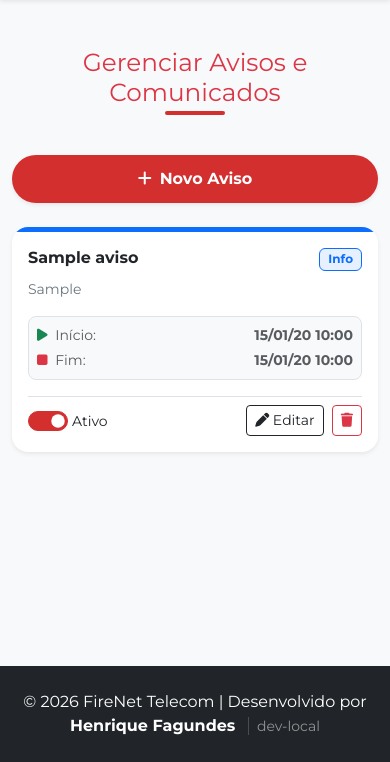
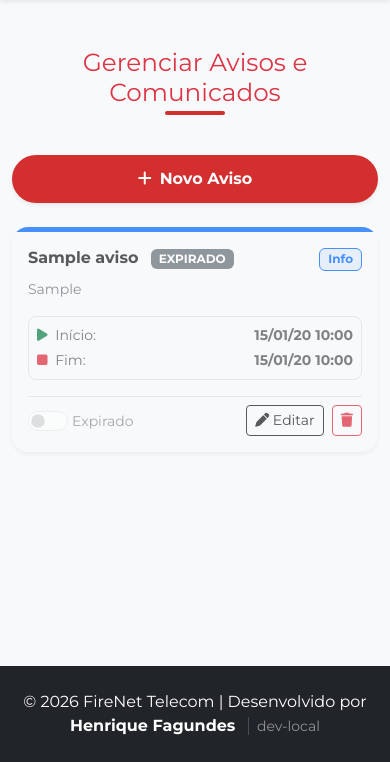
Before and after one commit to AprendendoLinux/firenet, a Flask app: page /admin/avisos in a window 390 px wide. Shown: the part 82-844 px from the top of the page. Run offline with Flask 3, Linux system fonts and the light colour scheme; a user stored in the database is signed in; data comes from the database, SQL or seed files in the repository; tables that the repository leaves empty hold one stand-in row (values such as "Sample post"); data that the repository does not hold is empty; some libraries are stand-ins or nearby versions.

Commit message:
feat(admin): refatora sistema de avisos (validação de conflitos e expiração automática)
Implementa nova lógica de negócios para o módulo de Avisos/Comunicados, garantindo integridade no agendamento e melhor experiência de uso.

Alterações no Backend (app.py):
- Restaura rota `GET /admin/avisos/get/<id>` corrigindo o funcionamento do botão "Editar".
- Implementa função `check_conflict()` para detectar sobreposição de horários entre avisos ativos.
- Atualiza `salvar_aviso`:
  - Impede datas retroativas (Data Fim no passado).
  - Valida cronologia (Data Fim deve ser maior que Início).
  - Salva automaticamente como INATIVO se houver conflito de horário, alertando o usuário.
- Atualiza `toggle_aviso`:
  - Remove exclusividade (permite múltiplos avisos ativos simultaneamente se não houver conflito).
  - Bloqueia ativação de avisos já expirados.
  - Bloqueia ativação se houver choque de horário com outro aviso vigente.

Alterações no Frontend (avisos.html):
- Adiciona lógica visual para avisos expirados (Badge "EXPIRADO" e opacidade reduzida).
- Bloqueia (disabled) o interruptor (switch) de ativação para avisos vencidos.
- Ajusta layout responsivo (Tabela Desktop / Cards Mobile) para suportar os novos status.

```diff
--- a/app.py
+++ b/app.py
@@ -210,6 +210,7 @@ def obter_mensagem_indisponibilidade():
         return "No momento, estamos fora do horário de atendimento."
 
 # --- FUNÇÃO AUXILIAR PARA AVISOS ---
+# --- FUNÇÃO AUXILIAR PARA AVISOS (ATUALIZADA) ---
 def get_aviso_ativo():
     try:
         conn = get_db_connection()
@@ -217,7 +218,8 @@ def get_aviso_ativo():
 
         agora = datetime.now()
 
-        # Seleciona aviso que está ATIVO, DENTRO DO PRAZO (ou sem prazo)
+        # Busca o aviso que está ATIVO E DENTRO DO PRAZO EXATO NESTE SEGUNDO
+        # Tratamos NULL como infinito (inicio NULL = sempre começou, fim NULL = nunca acaba)
         query = """
             SELECT * FROM avisos
             WHERE ativo = 1
@@ -233,6 +235,50 @@ def get_aviso_ativo():
     except Exception as e:
         print(f"Erro ao buscar aviso: {e}")
         return None
+
+# --- FUNÇÃO PARA VERIFICAR CONFLITO DE HORÁRIO ---
+def check_conflict(start, end, exclude_id=None):
+    """
+    Verifica se existe algum aviso ATIVO que conflite com o período start-end.
+    Retorna True se houver conflito, False se estiver livre.
+    """
+    try:
+        conn = get_db_connection()
+        cursor = conn.cursor()
+
+        # Define datas "infinitas" para comparação se vier None
+        # Se start for None (Imediato), consideramos ano 2000
+        # Se end for None (Indeterminado), consideramos ano 2100
+        s_check = start if start else datetime(2000, 1, 1)
+        e_check = end if end else datetime(2100, 1, 1)
+
+        # Query inteligente de sobreposição:
+        # (StartA < EndB) AND (EndA > StartB)
+        query = """
+            SELECT id, data_inicio, data_fim FROM avisos
+            WHERE ativo = 1
+            AND id != %s
+        """
+        params = [exclude_id if exclude_id else -1]
+
+        cursor.execute(query, params)
+        avisos_ativos = cursor.fetchall()
+        cursor.close()
+        conn.close()
+
+        for row in avisos_ativos:
+            # Recupera datas do banco, tratando NULLs
+            db_start = row[1] if row[1] else datetime(2000, 1, 1)
+            db_end = row[2] if row[2] else datetime(2100, 1, 1)
+
+            # Lógica de colisão
+            if s_check < db_end and e_check > db_start:
+                return True # Conflitou!
+
+        return False
+    except Exception as e:
+        print(f"Erro ao verificar conflito: {e}")
+        return True # Na dúvida, bloqueia
 
 @app.context_processor
 def inject_global_vars():
@@ -1238,25 +1284,69 @@ def admin_relatorios():
                            data_fim=data_fim,
                            status_filtro=status_filtro)
 
+# --- FUNÇÃO AUXILIAR PARA VERIFICAR CONFLITO DE HORÁRIO ---
+def check_conflict(start, end, exclude_id=None):
+    """
+    Verifica se existe algum aviso ATIVO que conflite com o período start-end.
+    Retorna True se houver conflito, False se estiver livre.
+    Trata datas NULL como 'Infinito' (Início NULL = Desde sempre, Fim NULL = Para sempre).
+    """
+    try:
+        conn = get_db_connection()
+        cursor = conn.cursor()
+
+        # Datas de referência para "Infinito"
+        min_date = datetime(2000, 1, 1)
+        max_date = datetime(2100, 1, 1)
+
+        # Define o intervalo do aviso que estamos TENTANDO salvar/ativar
+        s_check = start if start else min_date
+        e_check = end if end else max_date
+
+        # Busca todos os avisos ativos (exceto o que estamos editando)
+        query = "SELECT id, data_inicio, data_fim FROM avisos WHERE ativo = 1"
+        params = []
+
+        if exclude_id:
+            query += " AND id != %s"
+            params.append(exclude_id)
+
+        cursor.execute(query, params)
+        avisos_ativos = cursor.fetchall()
+        cursor.close()
+        conn.close()
+
+        for row in avisos_ativos:
+            # Intervalo do aviso já existente no banco
+            db_start = row[1] if row[1] else min_date
+            db_end = row[2] if row[2] else max_date
+
+            # Lógica de Colisão: (InicioA < FimB) E (FimA > InicioB)
+            # Se isso for verdade, os tempos se sobrepõem.
+            if s_check < db_end and e_check > db_start:
+                return True # CONFLITO DETECTADO!
+
+        return False
+    except Exception as e:
+        print(f"Erro ao verificar conflito: {e}")
+        return False
 
 # --- ROTAS DE GERENCIAMENTO DE AVISOS ---
 
-# ... (No final do arquivo app.py) ...
 @app.route('/admin/avisos')
 @login_required
 def admin_avisos():
     conn = get_db_connection()
     cursor = conn.cursor(pymysql.cursors.DictCursor)
-    # Lista todos, ordenados por data de criação
     cursor.execute("SELECT * FROM avisos ORDER BY created_at DESC")
     avisos = cursor.fetchall()
     cursor.close()
     conn.close()
 
-    current_year = datetime.now().year
-    return render_template('admin/avisos.html', avisos=avisos, current_year=current_year)
-
-# Rota para obter dados de um aviso específico (para edição)
+    # Passamos 'now' para o template poder bloquear avisos expirados visualmente
+    return render_template('admin/avisos.html', avisos=avisos, now=datetime.now(), current_year=datetime.now().year)
+
+# [IMPORTANTE] Esta é a rota que faltava para o botão EDITAR funcionar
 @app.route('/admin/avisos/get/<int:aviso_id>', methods=['GET'])
 @login_required
 def get_aviso_dados(aviso_id):
@@ -1268,7 +1358,7 @@ def get_aviso_dados(aviso_id):
     conn.close()
 
     if aviso:
-        # Converter datas para string compatível com input datetime-local (YYYY-MM-DDTHH:MM)
+        # Formata datas para o input HTML (YYYY-MM-DDTHH:MM)
         if aviso['data_inicio']:
             aviso['data_inicio'] = aviso['data_inicio'].strftime('%Y-%m-%dT%H:%M')
         if aviso['data_fim']:
@@ -1280,41 +1370,62 @@ def get_aviso_dados(aviso_id):
 @login_required
 def salvar_aviso():
     try:
-        aviso_id = request.form.get('id') # Campo oculto ID
+        aviso_id = request.form.get('id')
         titulo = request.form.get('titulo')
         mensagem = request.form.get('mensagem')
         tipo = request.form.get('tipo', 'info')
-        inicio = request.form.get('data_inicio')
-        fim = request.form.get('data_fim')
-
-        if not inicio: inicio = None
-        if not fim: fim = None
+        inicio_str = request.form.get('data_inicio')
+        fim_str = request.form.get('data_fim')
+
+        # Conversão de Strings para Datetime
+        inicio = datetime.strptime(inicio_str, '%Y-%m-%dT%H:%M') if inicio_str else None
+        fim = datetime.strptime(fim_str, '%Y-%m-%dT%H:%M') if fim_str else None
+        agora = datetime.now()
+
+        # 1. Validação: Data Fim não pode ser menor que Início
+        if inicio and fim and fim <= inicio:
+            flash('A data de fim deve ser posterior à data de início.', 'danger')
+            return redirect(url_for('admin_avisos'))
+
+        # 2. Validação Retroativa: Não criar aviso que JÁ acabou
+        if fim and fim < agora:
+             flash('Não é possível criar um aviso que já expirou (Data Fim no passado).', 'danger')
+             return redirect(url_for('admin_avisos'))
+
+        # 3. Verifica Conflito (Tentamos salvar como ATIVO por padrão)
+        ativo = 1
+
+        # Se houver conflito de horário, salvamos como INATIVO forçadamente
+        if check_conflict(inicio, fim, exclude_id=aviso_id):
+            ativo = 0
+            flash('Aviso salvo, mas mantido INATIVO pois o horário conflita com outro aviso.', 'warning')
+        else:
+            flash('Aviso salvo e programado com sucesso!', 'success')
 
         conn = get_db_connection()
         cursor = conn.cursor()
 
         if aviso_id:
-            # É uma EDIÇÃO (UPDATE)
+            # Edição
             cursor.execute("""
                 UPDATE avisos
-                SET titulo=%s, mensagem=%s, tipo=%s, data_inicio=%s, data_fim=%s
+                SET titulo=%s, mensagem=%s, tipo=%s, data_inicio=%s, data_fim=%s, ativo=%s
                 WHERE id=%s
-            """, (titulo, mensagem, tipo, inicio, fim, aviso_id))
-            flash('Aviso atualizado com sucesso!', 'success')
+            """, (titulo, mensagem, tipo, inicio, fim, ativo, aviso_id))
         else:
-            # É um NOVO (INSERT) - Cria já inativo para segurança
+            # Novo Cadastro
             cursor.execute("""
                 INSERT INTO avisos (titulo, mensagem, tipo, data_inicio, data_fim, ativo)
-                VALUES (%s, %s, %s, %s, %s, 0)
-            """, (titulo, mensagem, tipo, inicio, fim))
-            flash('Aviso criado com sucesso!', 'success')
+                VALUES (%s, %s, %s, %s, %s, %s)
+            """, (titulo, mensagem, tipo, inicio, fim, ativo))
 
         conn.commit()
         cursor.close()
         conn.close()
+
     except Exception as e:
         print(f"Erro ao salvar aviso: {e}")
-        flash('Erro ao salvar aviso.', 'danger')
+        flash('Erro interno ao processar aviso.', 'danger')
 
     return redirect(url_for('admin_avisos'))
 
@@ -1325,21 +1436,29 @@ def toggle_aviso(aviso_id):
         conn = get_db_connection()
         cursor = conn.cursor()
 
-        # Verifica o estado atual desse aviso
-        cursor.execute("SELECT ativo FROM avisos WHERE id = %s", (aviso_id,))
+        # Pega dados do aviso
+        cursor.execute("SELECT ativo, data_inicio, data_fim FROM avisos WHERE id = %s", (aviso_id,))
         row = cursor.fetchone()
 
         if not row:
             return jsonify({'success': False, 'error': 'Aviso não encontrado'})
 
-        estado_atual = row[0] # 1 ou 0
+        estado_atual = row[0]
+        start = row[1]
+        end = row[2]
         novo_estado = 0 if estado_atual else 1
 
-        # Lógica de EXCLUSIVIDADE: Se for ativar (1), desativa todos os outros antes
+        # Se for ATIVAR (1), faz validações
         if novo_estado == 1:
-            cursor.execute("UPDATE avisos SET ativo = 0")
-
-        # Aplica o novo estado no aviso selecionado
+            # 1. Validade
+            if end and end < datetime.now():
+                return jsonify({'success': False, 'error': 'Não é possível ativar um aviso expirado.'})
+
+            # 2. Conflito
+            if check_conflict(start, end, exclude_id=aviso_id):
+                return jsonify({'success': False, 'error': 'Conflito! Já existe um aviso ativo neste período.'})
+
+        # Atualiza status (agora permite múltiplos ativos se não conflitarem)
         cursor.execute("UPDATE avisos SET ativo = %s WHERE id = %s", (novo_estado, aviso_id))
 
         conn.commit()
--- a/templates/admin/avisos.html
+++ b/templates/admin/avisos.html
@@ -51,9 +51,21 @@
                     </thead>
                     <tbody>
                         {% for aviso in avisos %}
-                        <tr>
+
+                        {# Lógica de Expiração Visual #}
+                        {% set expirado = False %}
+                        {% if aviso.data_fim and aviso.data_fim < now %}
+                            {% set expirado = True %}
+                        {% endif %}
+
+                        <tr class="{% if expirado %}opacity-50{% endif %}">
                             <td class="ps-4" style="max-width: 350px;">
-                                <div class="fw-bold text-dark">{{ aviso.titulo }}</div>
+                                <div class="fw-bold text-dark">
+                                    {{ aviso.titulo }}
+                                    {% if expirado %}
+                                        <span class="badge bg-secondary ms-2" style="font-size: 0.6em;">EXPIRADO</span>
+                                    {% endif %}
+                                </div>
                                 <div class="small text-muted text-truncate" title="{{ aviso.mensagem }}">{{ aviso.mensagem }}</div>
                             </td>
                             <td>
@@ -78,10 +90,19 @@
                                 </div>
                             </td>
                             <td>
-                                <div class="form-check form-switch">
+                                <div class="form-check form-switch" title="{% if expirado %}Este aviso já venceu{% endif %}">
                                     <input class="form-check-input" type="checkbox" style="cursor: pointer;"
-                                           onchange="toggleAviso({{ aviso.id }})" {% if aviso.ativo %}checked{% endif %}>
-                                    <label class="form-check-label small text-muted">{{ 'Ativo' if aviso.ativo else 'Inativo' }}</label>
+                                           onchange="toggleAviso({{ aviso.id }})"
+                                           {% if aviso.ativo and not expirado %}checked{% endif %}
+                                           {% if expirado %}disabled{% endif %}>
+
+                                    <label class="form-check-label small text-muted">
+                                        {% if expirado %}
+                                            Expirado
+                                        {% else %}
+                                            {{ 'Ativo' if aviso.ativo else 'Inativo' }}
+                                        {% endif %}
+                                    </label>
                                 </div>
                             </td>
                             <td class="text-end pe-4">
@@ -109,7 +130,13 @@
 
     <div class="d-lg-none d-flex flex-column gap-3">
         {% for aviso in avisos %}
-        <div class="card border-0 shadow-sm rounded-4 overflow-hidden">
+
+        {% set expirado = False %}
+        {% if aviso.data_fim and aviso.data_fim < now %}
+            {% set expirado = True %}
+        {% endif %}
+
+        <div class="card border-0 shadow-sm rounded-4 overflow-hidden {% if expirado %}opacity-75 bg-light{% endif %}">
             <div class="h-1 w-100
                 {% if aviso.tipo == 'urgente' %}bg-danger
                 {% elif aviso.tipo == 'alerta' %}bg-warning
@@ -118,7 +145,12 @@
 
             <div class="card-body p-3">
                 <div class="d-flex justify-content-between align-items-start mb-2">
-                    <h6 class="fw-bold text-dark mb-0 pe-2">{{ aviso.titulo }}</h6>
+                    <h6 class="fw-bold text-dark mb-0 pe-2">
+                        {{ aviso.titulo }}
+                        {% if expirado %}
+                            <span class="badge bg-secondary ms-2">EXPIRADO</span>
+                        {% endif %}
+                    </h6>
                     {% if aviso.tipo == 'urgente' %}
                         <span class="badge bg-danger bg-opacity-10 text-danger border border-danger px-2">Urgente</span>
                     {% elif aviso.tipo == 'alerta' %}
@@ -146,8 +178,12 @@
                 <div class="d-flex justify-content-between align-items-center pt-2 border-top">
                     <div class="form-check form-switch mb-0">
                         <input class="form-check-input" type="checkbox" style="width: 2.5em; height: 1.25em;"
-                               onchange="toggleAviso({{ aviso.id }})" {% if aviso.ativo %}checked{% endif %}>
-                        <label class="form-check-label small ms-1 pt-1">{{ 'Ativo' if aviso.ativo else 'Inativo' }}</label>
+                               onchange="toggleAviso({{ aviso.id }})"
+                               {% if aviso.ativo and not expirado %}checked{% endif %}
+                               {% if expirado %}disabled{% endif %}>
+                        <label class="form-check-label small ms-1 pt-1">
+                            {% if expirado %}Expirado{% else %}{{ 'Ativo' if aviso.ativo else 'Inativo' }}{% endif %}
+                        </label>
                     </div>
 
                     <div>
```
